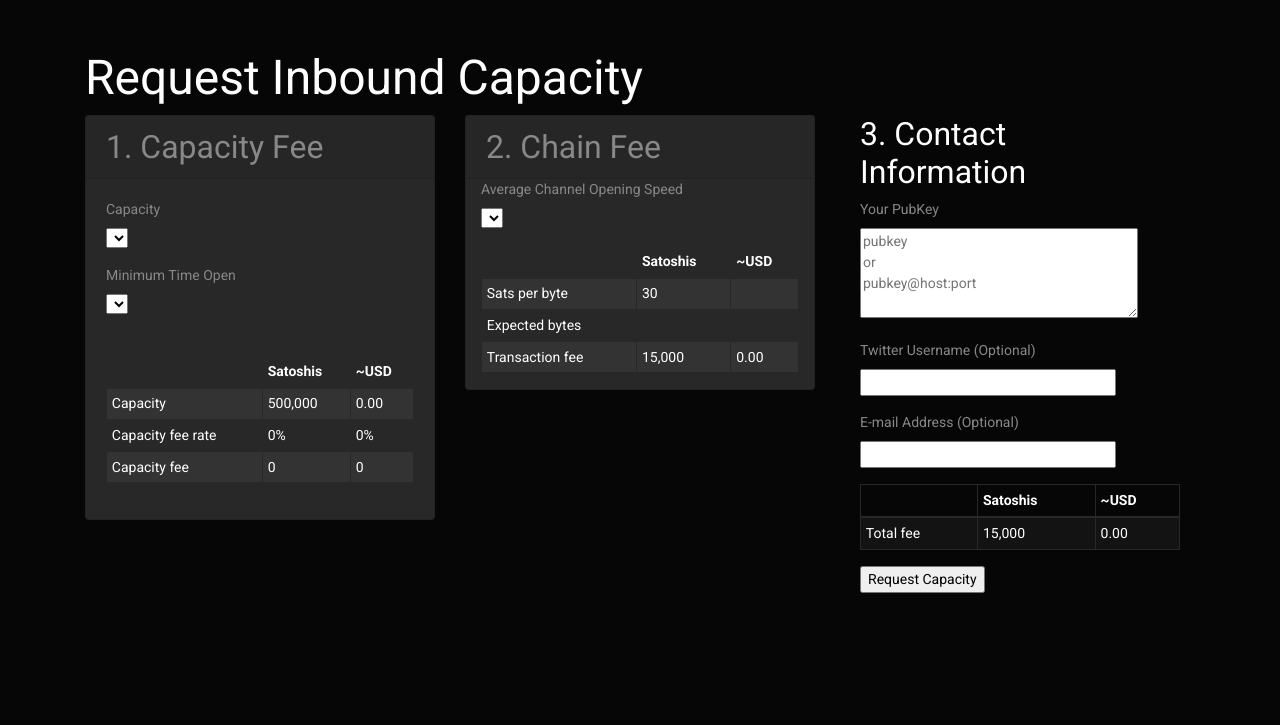
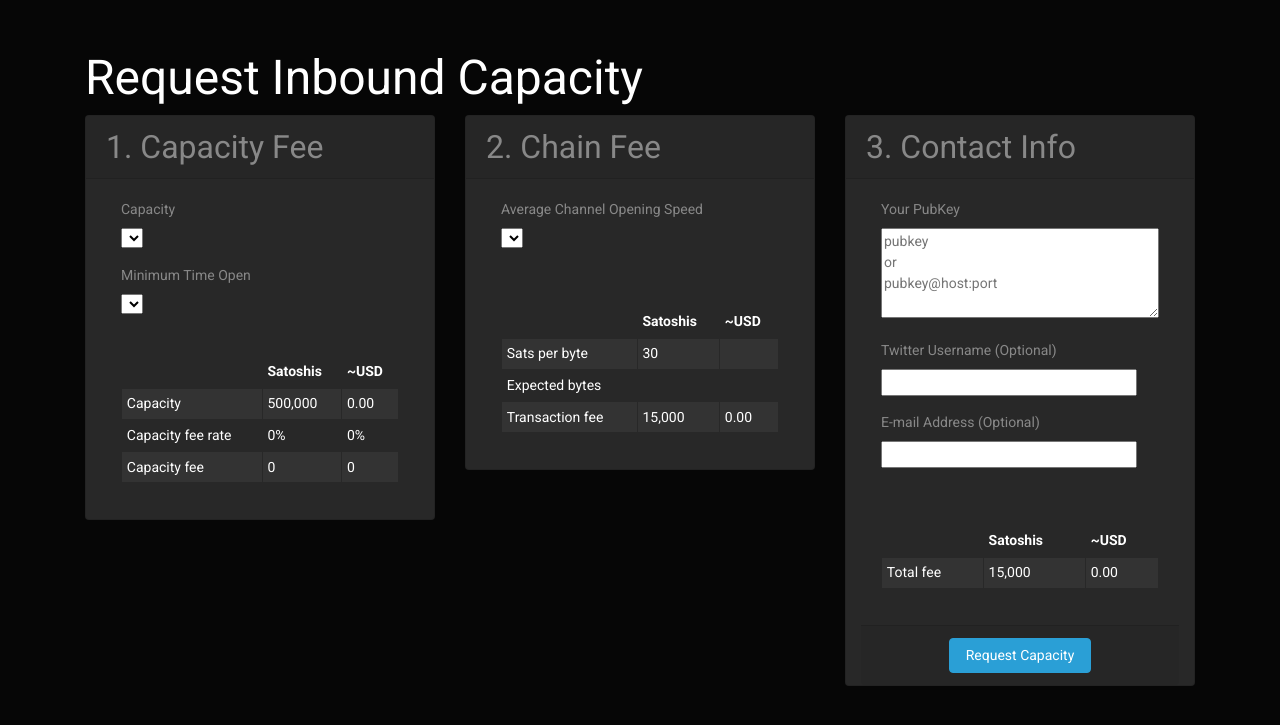
Before and after one commit to PierreRochard/lightning-power-users-website, a Flask app: template website/templates/request_capacity.html in a window 1280 px wide. Shown: the part 53-778 px from the top of the page. Run offline with Flask 2, Linux system fonts and the light colour scheme; the template is opened without the code that fills it: values that come from a table or form of the project are taken from there, others are empty; parts of the project's set-up code (start-up, migrations or seed data) failed here and were passed over; some libraries are stand-ins or nearby versions.

Commit message:
finish refactoring request capacity form

```diff
--- a/website/templates/request_capacity.html
+++ b/website/templates/request_capacity.html
@@ -88,34 +88,38 @@
               method="post"
               novalidate>
             <div class="row">
-                <div class="col-md-12">
+                <div class="col-lg-12">
                     <h2>
                         Request Inbound Capacity
                     </h2>
                 </div>
             </div>
             <div class="row">
-                <div class="col-md-4">
+                <div class="col-lg-4">
                     <div class="card">
                         <h4 class="card-header">
                             1. Capacity Fee
                         </h4>
                         <div class="container">
                             <div class="row">
-                                <div class="col-md-12 card-body">
+                                <div class="col-lg-12">
+                                    <div class="card-body">
                                         {{ form.hidden_tag() }}
                                         <p class="card-text">
                                             {{ form.capacity.label }}<br>
                                             {{ form.capacity() }}
                                         </p>
                                         <p class="card-text">
-                                        {{ form.capacity_fee_rate.label }}<br>
+                                            {{ form.capacity_fee_rate.label
+                                            }}<br>
                                             {{ form.capacity_fee_rate() }}
                                         </p>
                                     </div>
                                 </div>
+                            </div>
                             <div class="row">
-                                <div class="col-md-12 card-body">
+                                <div class="col-lg-12">
+                                    <div class="card-body">
                                         <table class="table table-striped table-bordered table-hover model-list table-sm">
                                             <thead>
                                             <tr>
@@ -138,7 +142,8 @@
                                                 </td>
                                                 <td id="selected-capacity-usd">
                                                     {{ "%.2f" |
-                                                format(500000*price_per_sat) }}
+                                                    format(500000*price_per_sat)
+                                                    }}
                                                 </td>
                                             </tr>
                                             <tr>
@@ -170,8 +175,9 @@
                             </div>
                         </div>
                     </div>
+                </div>
 
-                <div class="col-md-4">
+                <div class="col-lg-4">
                     <div class="card">
                         <h4 class="card-header">
                             2. Chain Fee
@@ -179,17 +185,20 @@
 
                         <div class="container">
                             <div class="row">
-                                <div class="col-md-12">
+                                <div class="col-lg-12">
+                                    <div class="card-body">
                                         {{ form.hidden_tag() }}
                                         <p>
-                                        {{ form.transaction_fee_rate.label
-                                        }}<br>
+                                            {{ form.transaction_fee_rate.label}}
+                                            <br>
                                             {{ form.transaction_fee_rate() }}
                                         </p>
                                     </div>
                                 </div>
+                            </div>
                             <div class="row">
-                                <div class="col-md-12">
+                                <div class="col-lg-12">
+                                    <div class="card-body">
                                         <table class="table table-striped table-bordered table-hover model-list table-sm">
                                             <thead>
                                             <tr>
@@ -232,7 +241,8 @@
                                                 </td>
                                                 <td id="transaction-fee-usd">
                                                     {{ "%.2f" |
-                                                format(15000*price_per_sat) }}
+                                                    format(15000*price_per_sat)
+                                                    }}
                                                 </td>
                                             </tr>
 
@@ -243,21 +253,25 @@
                             </div>
                         </div>
                     </div>
+                </div>
 
-                <div class="col-md-4">
+                <div class="col-lg-4">
+                    <div class="card">
+                        <h4 class="card-header">
+                            3. Contact Info
+                        </h4>
                         <div class="container">
                             <div class="row">
-                            <div class="col-md-12">
-                                <h4>
-                                    3. Contact Information
-                                </h4>
+                                <div class="col-lg-12">
+                                    <div class="card-body">
                                         {{ form.hidden_tag() }}
                                         <p>
                                             {{ form.pub_key.label }}<br>
                                             {{ form.pub_key(cols=35, rows=4) }}
                                         </p>
                                         <p>
-                                    {{ form.twitter_username.label }}<br>
+                                            {{ form.twitter_username.label
+                                            }}<br>
                                             {{ form.twitter_username(size=32) }}
                                         </p>
                                         <p>
@@ -265,7 +279,11 @@
                                             {{ form.email_address(size=32) }}
                                         </p>
                                     </div>
-                            <div class="col-md-12">
+                                </div>
+                            </div>
+                            <div class="row">
+                                <div class="col-lg-12">
+                                    <div class="card-body">
                                         <table class="table table-striped table-bordered table-hover model-list table-sm">
                                             <thead>
                                             <tr>
@@ -288,36 +306,33 @@
                                                 </td>
                                                 <td id="total-fee-usd">
                                                     {{ "%.2f" |
-                                            format(15000*price_per_sat) }}
+                                                    format(15000*price_per_sat)
+                                                    }}
                                                 </td>
                                             </tr>
                                             </tbody>
                                         </table>
                                     </div>
+                                </div>
 
-                            <div class="col-md-12">
+                                <div class="col text-center">
+                                    <div class="row">
+                                        <div class="col-lg-12">
+                                            <div class="card-footer">
                                                 {{ form.hidden_tag() }}
-                                <p>{{ form.request_capacity() }}</p>
+                                                <button type=submit
+                                                        class="btn btn-primary btn-large">
+                                                    Request Capacity
+                                                </button>
                                             </div>
                                         </div>
                                     </div>
                                 </div>
-
                             </div>
-
-
-            <div class="row">
-                <div class="col-md-4"></div>
-
-                <div class="col-md-4"></div>
                         </div>
-
-            <div class="row"><br></div>
-            <div class="row">
-                <div class="col-md-4"></div>
-                <div class="col-md-4"></div>
                     </div>
-
+                </div>
+            </div>
         </form>
     </div>
 </div>
```
Lines whose indentation alone changed are shown as unchanged.
